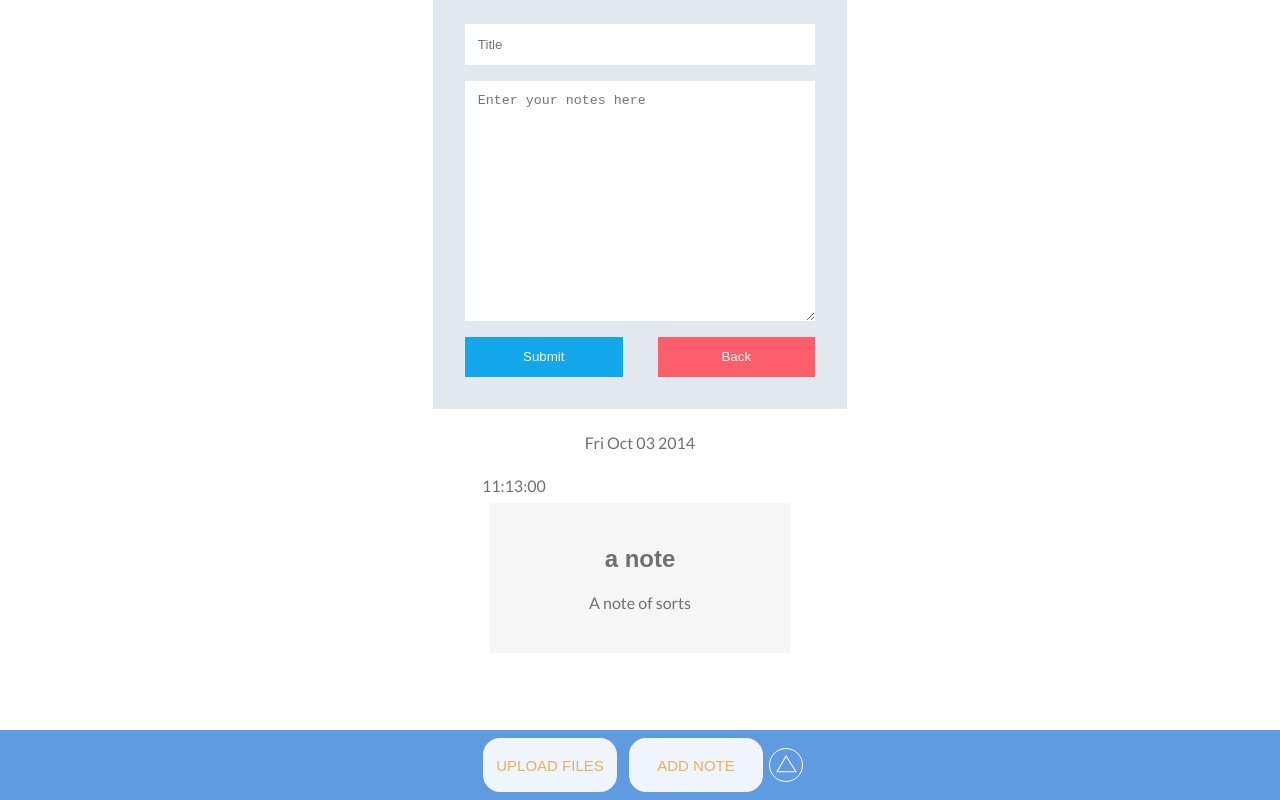
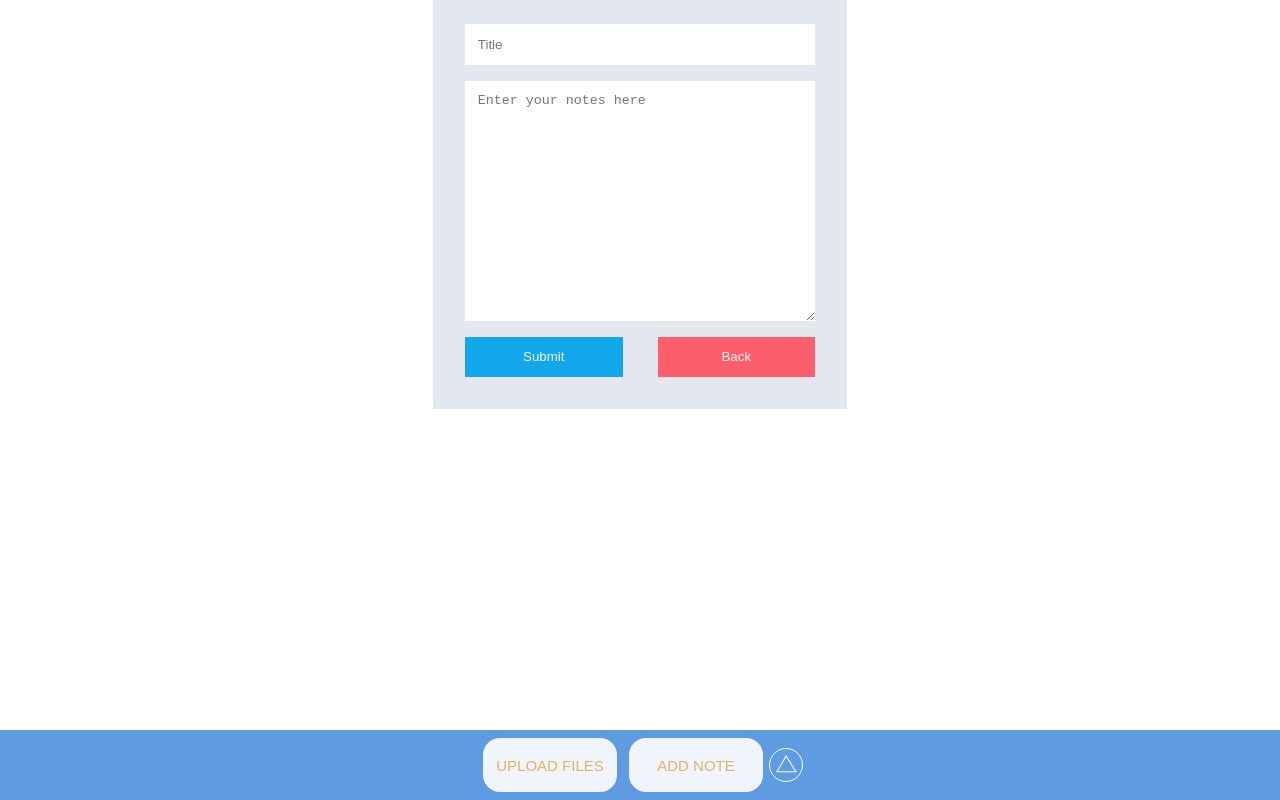
Before and after one commit to chingu-voyages/v18-geckos-team-02, a React (Create React App) app: page / in a window 1280 px wide. Both pictures are taken after a click on the button "ADD NOTE". Built offline with nearby package versions, Linux system fonts and the light colour scheme; a web font is replaced by a local one.

Commit message:
implement modal window

```diff
--- a/src/components/AddNoteModal.js
+++ b/src/components/AddNoteModal.js
@@ -1,6 +1,14 @@
 import React, { useState } from 'react';
 import styled, { css } from 'styled-components';
 // import DateAndTagsEditor from './DateAndTagsEditor';
+
+const ModalWindow = styled.section`
+  width: 100vw;
+  height: 100vh;
+  position: absolute;
+  top: 0;
+  left: 0;
+`;
 
 const NotesForm = styled.form`
   max-width: 414px;
@@ -60,6 +68,7 @@ const AddNoteModal = ({ addUploadsToList, onCancel }) => {
   }
 
   return (
+    <ModalWindow>
       <NotesForm onSubmit={handleSubmit}>
         <Input type="text"
           name="title"
@@ -89,6 +98,8 @@ const AddNoteModal = ({ addUploadsToList, onCancel }) => {
           </Button>
         </ButtonGroup>
         </NotesForm>
+
+    </ModalWindow>
     );
 }
 
--- a/src/components/UploadModal.js
+++ b/src/components/UploadModal.js
@@ -2,17 +2,26 @@ import React from 'react';
 import styled from 'styled-components';
 import DateAndTagsEditor from './DateAndTagsEditor';
 
-const ModalBox = styled.div`
+const ModalWindow = styled.section`
+  width: 100%;
+  height: 100%;
+  position: absolute;
+  top: 0;
+  left: 0;
+`;
+
+const UploadModalWrapper = styled.div`
   max-width: 414px;
   margin: auto;
   padding: 1rem;
   display: flex;
   flex-direction: column;
   align-items: center;
-
+  background: ${props => props.theme.white};
 `;
 const AddedFiles = styled.div`
   min-height: 50vh;
+  width: 100%;
   border: 2px solid ${props => props.theme.blue};
   padding: 1rem;
   margin-bottom: 1rem;
@@ -65,16 +74,18 @@ const Button = styled.button`
 `;
 
 const ButtonGroup = styled.div`
-  width: 95%;
+  margin: 1rem auto;
+  width: 100%;
   display: flex;
   justify-content: space-between;
 `;
 
 const UploadModal = ({ uploads, deleteUpload, updateDatesOrTags, sumbitUploads, close }) => {
   return (
-    <ModalBox>
+    <ModalWindow>
+      <UploadModalWrapper>
         <AddedFiles>
-        <ModalTitle>Files ready to upload!</ModalTitle>
+          <ModalTitle>{uploads.length < 1 ? "Upload some file(s)" : "Files ready to upload!"}</ModalTitle>
           <FileList>
             {uploads.map(upload =>
               <FileItem key={upload.uid}>
@@ -93,7 +104,8 @@ const UploadModal = ({ uploads, deleteUpload, updateDatesOrTags, sumbitUploads,
           <Button disabled={uploads.length < 1 ? true : false } onClick={sumbitUploads}>Save</Button>
           <Button onClick={ close } name="cancel">Cancel</Button>
         </ButtonGroup>
-    </ModalBox>
+      </UploadModalWrapper>
+    </ModalWindow>
     );
 }
 
```
Lines whose indentation alone changed are shown as unchanged.
